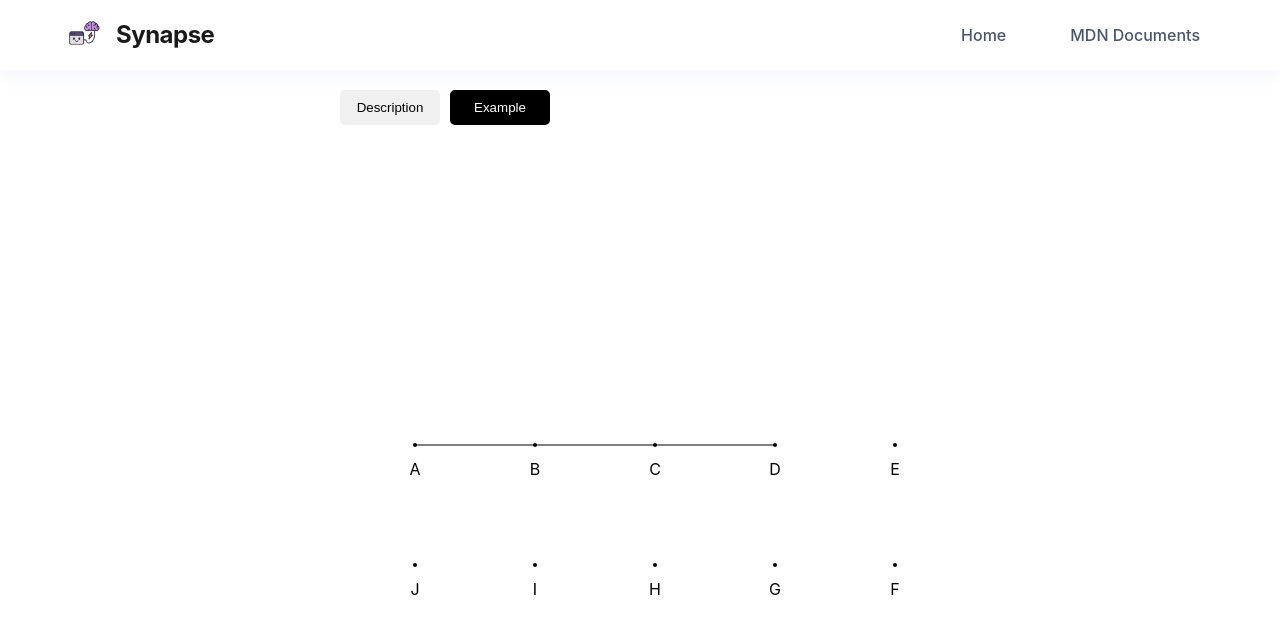
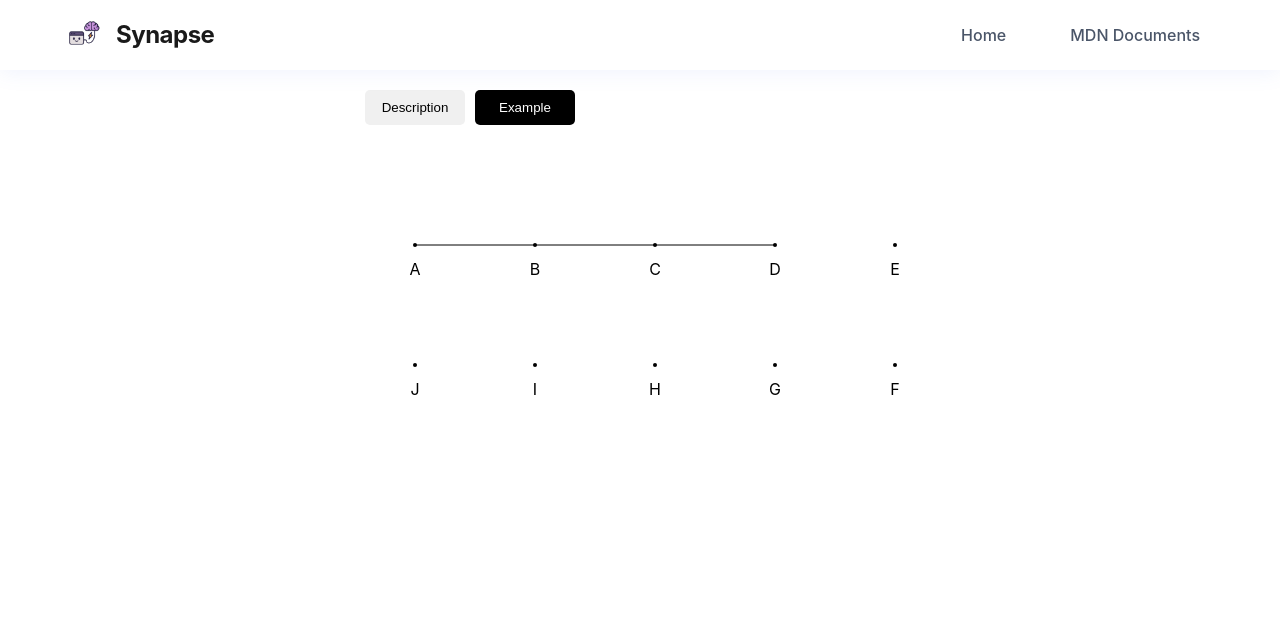
Before and after one commit to jjanmo/synapse, a Next.js app: page /Animation_API in a window 1280 px wide. Both pictures are taken after a click on the button "Example". Shown: the top 634 px of the page. Built offline with nearby package versions, Linux system fonts and the light colour scheme.

Commit message:
delete: 불필요한 코드/파일 삭제

```diff
--- a/src/components/layouts/DescriptionLayout.tsx
+++ /dev/null
@@ -1,7 +0,0 @@
-import type { PropsWithChildren } from "react";
-
-const DescriptionLayout = ({ children }: PropsWithChildren) => {
-  return <div>{children}</div>;
-};
-
-export default DescriptionLayout;
--- a/src/components/layouts/ExampleLayout.tsx
+++ /dev/null
@@ -1,7 +0,0 @@
-import type { PropsWithChildren } from "react";
-
-const ExampleLayout = ({ children }: PropsWithChildren) => {
-  return <div>{children}</div>;
-};
-
-export default ExampleLayout;
--- a/src/components/webApis/timer/Description.tsx
+++ b/src/components/webApis/timer/Description.tsx
@@ -1,5 +1,4 @@
 import MarkdownRenderer from '@/components/common/MarkdownRenderer';
-import DescriptionLayout from '@/components/layouts/DescriptionLayout';
 
 interface Props {
   content: string;
@@ -7,10 +6,10 @@ interface Props {
 
 const Description = ({ content }: Props) => {
   return (
-    <DescriptionLayout>
+    <div>
       {!content && <div>로딩 중...</div>}
       {content && <MarkdownRenderer content={content} />}
-    </DescriptionLayout>
+    </div>
   );
 };
 
--- a/src/components/webApis/timer/Example.tsx
+++ b/src/components/webApis/timer/Example.tsx
@@ -1,5 +1,3 @@
-import ExampleLayout from '@/components/layouts/ExampleLayout';
-import styles from '@/styles/components/timer.module.css';
 import type { Dot } from '@/types/timer';
 import { useCallback, useEffect, useRef } from 'react';
 
@@ -80,8 +78,7 @@ const Example = () => {
   }, [lines.length]);
 
   return (
-    <ExampleLayout>
-      <div className={styles.container}>
+    <div>
       <svg viewBox="0 0 550 400" width="550" height="400">
         {dots.map((dot, index) => {
           const { x, y, letter } = dot;
@@ -111,7 +108,6 @@ const Example = () => {
         })}
       </svg>
     </div>
-    </ExampleLayout>
   );
 };
 
--- a/src/styles/components/timer.module.css
+++ /dev/null
@@ -1,7 +0,0 @@
-.container {
-  display: flex;
-  justify-content: center;
-  align-items: center;
-  height: 100vh;
-  width: 100vw;
-}
```
Also changed, not shown: src/constants/home.ts (deleted, +0 -27 lines). Lines whose indentation alone changed are shown as unchanged.
